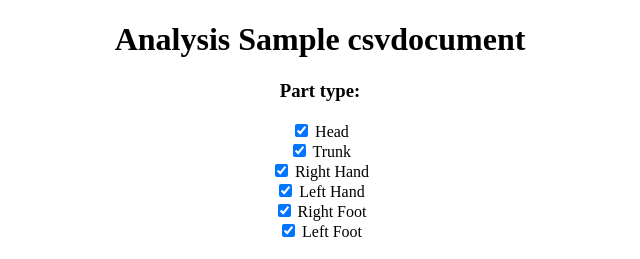
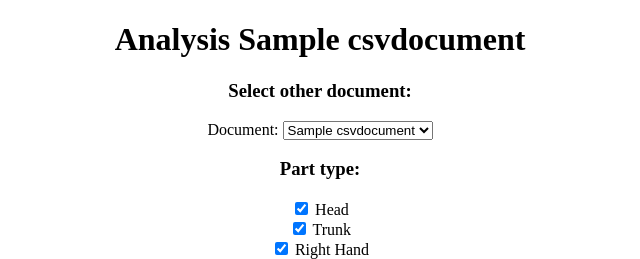
Before and after one commit to sbrentan/openpose-points-displayer, a FastAPI app: page /points/documents/1/points/analysis in a window 1280 px wide. Shown: the top 259 px of the page, without its empty margins (320-960 px from the left). Before the commit the page ends 237 px from the top, so only its background shows below. Run offline with FastAPI, Linux system fonts and the light colour scheme; tables that the repository leaves empty hold one stand-in row (values such as "Sample post"); data that the repository does not hold is empty; some libraries are stand-ins or nearby versions.

Commit message:
Added selection of documents

```diff
--- a/src/points/routers/document/document.py
+++ b/src/points/routers/document/document.py
@@ -3,6 +3,7 @@ import os
 from io import StringIO
 
 from fastapi import APIRouter, Depends
+from starlette.responses import HTMLResponse
 
 from common.schemas.models.message import SuccessMessage
 from points.database.database import get_db, PointsDatabase
@@ -53,6 +54,16 @@ async def read_documents(db: PointsDatabase = Depends(get_db)):
     return result
 
 
+@router.get("/html", response_class=HTMLResponse, summary="Read all documents html",
+            description="Read all documents html", response_description="List of all documents html")
+async def get_documents_html(db: PointsDatabase = Depends(get_db)):
+    result = await db.document.filter()
+    options_documents = ""
+    for document in result:
+        options_documents += f"<option value='{document.id}'>{document.name}</option>"
+    return HTMLResponse(content=options_documents, status_code=200)
+
+
 @router.get("/{document_id}", response_model=CSVDocument, summary="Read a document",
             description="Read a document", response_description="The requested document")
 async def read_document(document_id: int, db: PointsDatabase = Depends(get_db)):
--- a/src/points/templates/points_analysis.html
+++ b/src/points/templates/points_analysis.html
@@ -28,6 +28,21 @@
 <body style="text-align: center">
 
     <h1>Analysis {{ document.name }}</h1>
+
+    <h3>Select other document:</h3>
+    <label for="document">Document:</label>
+    <select id="document"
+            name="document"
+            hx-get="/points/documents/html"
+            hx-trigger="load"
+            hx-target="#document">
+    </select>
+    <script>
+        document.getElementById('document').addEventListener('change', function (event) {
+            let documentId = event.target.value;
+            window.location.href = '/points/documents/' + documentId + '/points/analysis';
+        });
+    </script>
 
     <div id="common-chart-form">
         <h3>Part type:</h3>
```
